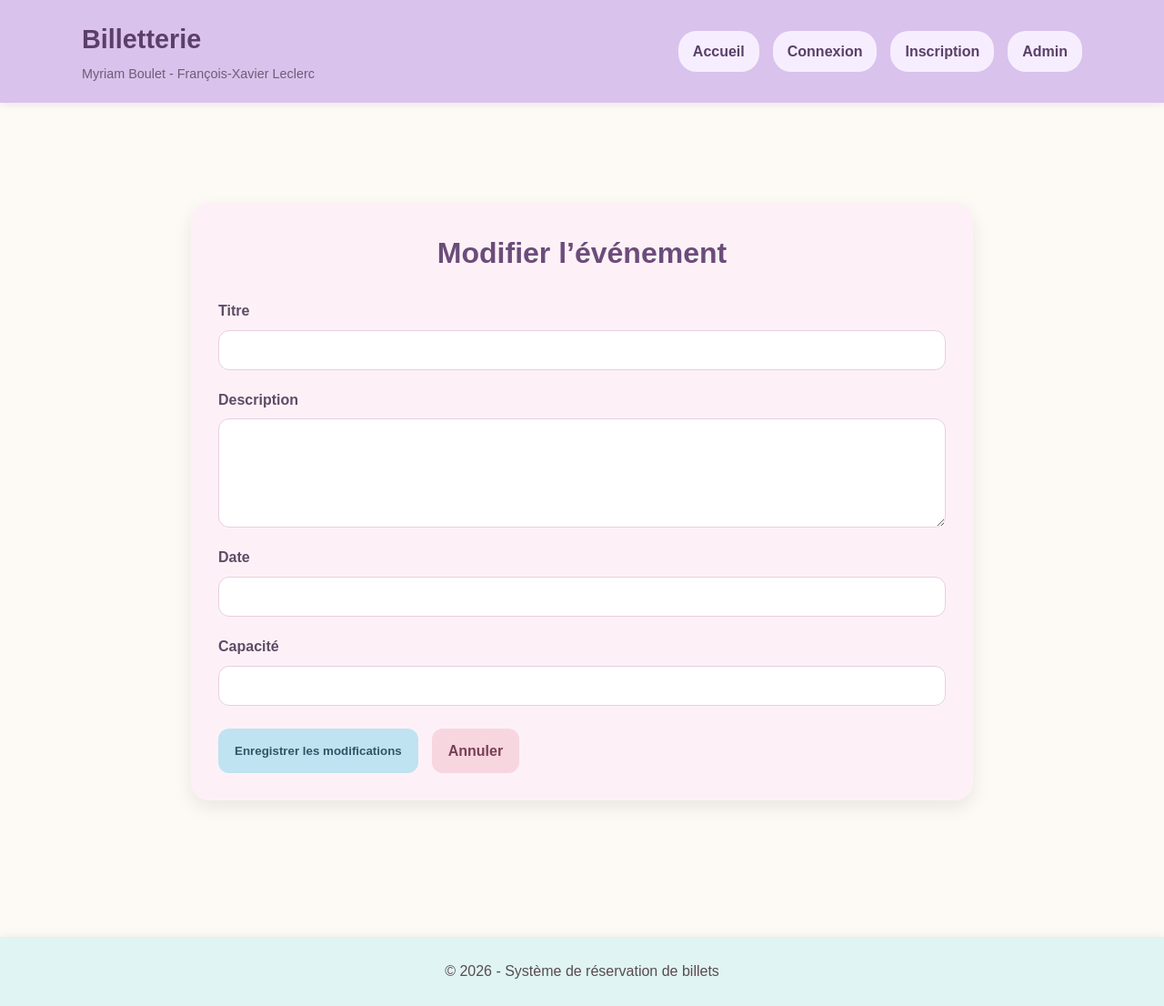
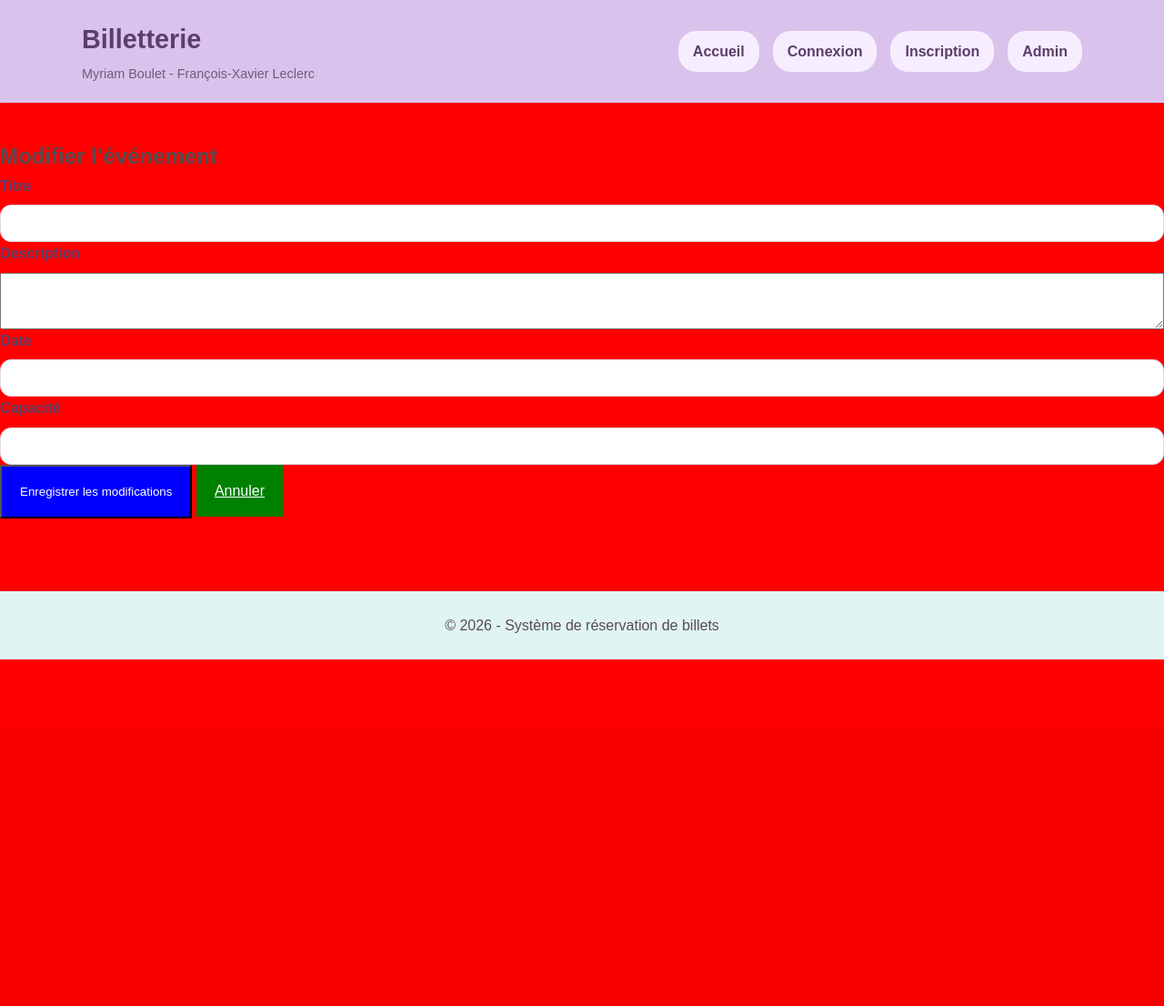
Before and after one commit to Jimpie1043/ticket-booking, a Flask app: template app/templates/modifier_event.html in a window 1280 px wide. Shown: the whole page at 91% size. After the commit the page ends 725 px from the top, so only its background shows below. Run offline with Flask 3, Linux system fonts and the light colour scheme; the template is opened without the code that fills it, so the values that code supplies are empty.

Commit message:
Finalisation du projet ticketbooking

```diff
--- a/app/static/modifier_event.css
+++ b/app/static/modifier_event.css
@@ -1,91 +1,15 @@
-.edit-event-container {
-    max-width: 900px;
-    margin: 50px auto;
-    padding: 20px;
+body {
+    background-color: red !important;
 }
 
-.edit-event-card {
-    background: #fdf1f7;
-    border-radius: 20px;
-    padding: 30px;
-    box-shadow: 0 8px 20px rgba(0, 0, 0, 0.08);
+.edit-save-btn {
+    background-color: blue !important;
+    color: white !important;
+    padding: 20px !important;
 }
 
-.edit-event-card h2 {
-    text-align: center;
-    color: #6b4c7a;
-    margin-bottom: 25px;
-    font-size: 2rem;
+.edit-cancel-btn {
+    background-color: green !important;
+    color: white !important;
+    padding: 20px !important;
 }
-
-.edit-event-form .form-group {
-    margin-bottom: 20px;
-}
-
-.edit-event-form label {
-    display: block;
-    margin-bottom: 8px;
-    font-weight: 600;
-    color: #5f4b66;
-}
-
-.edit-event-form input,
-.edit-event-form textarea {
-    width: 100%;
-    padding: 12px 14px;
-    border: 1px solid #e7cfe0;
-    border-radius: 12px;
-    font-size: 1rem;
-    background-color: #fff;
-    color: #4b3b52;
-    box-sizing: border-box;
-}
-
-.edit-event-form input:focus,
-.edit-event-form textarea:focus {
-    outline: none;
-    border-color: #cfa7d8;
-    box-shadow: 0 0 0 3px rgba(207, 167, 216, 0.2);
-}
-
-.edit-event-form textarea {
-    resize: vertical;
-    min-height: 120px;
-}
-
-.edit-actions {
-    display: flex;
-    gap: 15px;
-    margin-top: 25px;
-    flex-wrap: wrap;
-}
-
-.save-btn,
-.cancel-btn {
-    text-decoration: none;
-    border: none;
-    padding: 12px 18px;
-    border-radius: 12px;
-    font-weight: 600;
-    cursor: pointer;
-    transition: 0.2s ease;
-    display: inline-block;
-}
-
-.save-btn {
-    background-color: #bfe3f0;
-    color: #345466;
-}
-
-.save-btn:hover {
-    background-color: #abd9ea;
-}
-
-.cancel-btn {
-    background-color: #f7d6e0;
-    color: #7a3e57;
-}
-
-.cancel-btn:hover {
-    background-color: #efc2d1;
-}
--- a/app/templates/modifier_event.html
+++ b/app/templates/modifier_event.html
@@ -1,66 +1,38 @@
-{% extends "base.html" %} {% block extra_css %}
-<link
-  rel="stylesheet"
-  href="{{ url_for('static', filename='css/modifier_event.css') }}"
-/>
-{% endblock %} {% block content %}
+{% extends "base.html" %}
+
+{% block extra_css %}
+<link rel="stylesheet" href="{{ url_for('static', filename='css/modifier_event.css') }}?v=3">
+{% endblock %}
+
+{% block content %}
 <div class="edit-event-container">
     <div class="edit-event-card">
         <h2>Modifier l’événement</h2>
 
-    <form
-      action="{{ url_for('event.edit_event', event_id=event.id) }}"
-      method="post"
-      class="edit-event-form"
-    >
+        <form action="{{ url_for('event.edit_event', event_id=event.id) }}" method="post" class="edit-event-form">
             <div class="form-group">
                 <label for="title">Titre</label>
-        <input
-          type="text"
-          id="title"
-          name="title"
-          value="{{ event.title }}"
-          required
-        />
+                <input type="text" id="title" name="title" value="{{ event.title }}" required>
             </div>
 
             <div class="form-group">
                 <label for="description">Description</label>
-        <textarea id="description" name="description" rows="4">
-{{ event.description }}</textarea
-        >
+                <textarea id="description" name="description" rows="4">{{ event.description }}</textarea>
             </div>
 
             <div class="form-group">
                 <label for="date">Date</label>
-        <input
-          type="text"
-          id="date"
-          name="date"
-          value="{{ event.date }}"
-          required
-        />
+                <input type="text" id="date" name="date" value="{{ event.date }}" required>
             </div>
 
             <div class="form-group">
                 <label for="capacity">Capacité</label>
-        <input
-          type="number"
-          id="capacity"
-          name="capacity"
-          min="1"
-          value="{{ event.capacity }}"
-          required
-        />
+                <input type="number" id="capacity" name="capacity" min="1" value="{{ event.capacity }}" required>
             </div>
 
             <div class="edit-actions">
-        <button type="submit" class="save-btn">
-          Enregistrer les modifications
-        </button>
-        <a href="{{ url_for('event.admin_dashboard') }}" class="cancel-btn"
-          >Annuler</a
-        >
+                <button type="submit" class="edit-save-btn">Enregistrer les modifications</button>
+                <a href="{{ url_for('event.admin_dashboard') }}" class="edit-cancel-btn">Annuler</a>
             </div>
         </form>
     </div>
```
Lines whose indentation alone changed are shown as unchanged.
